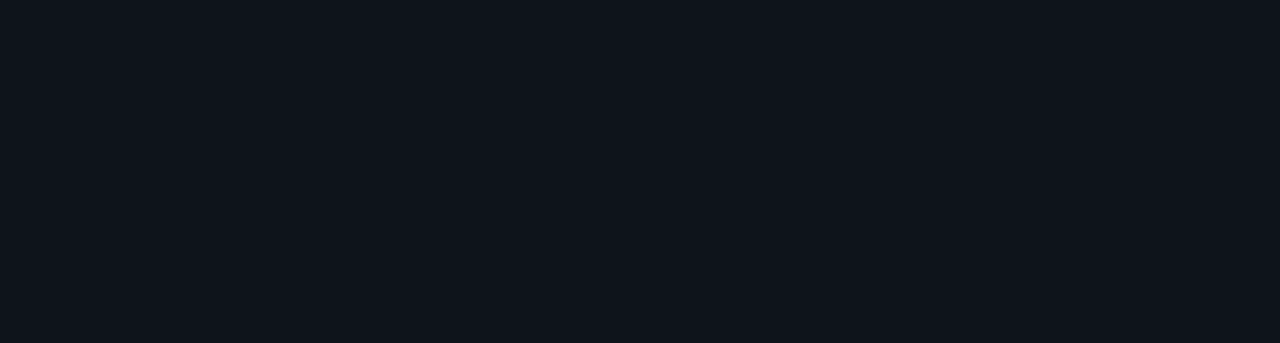
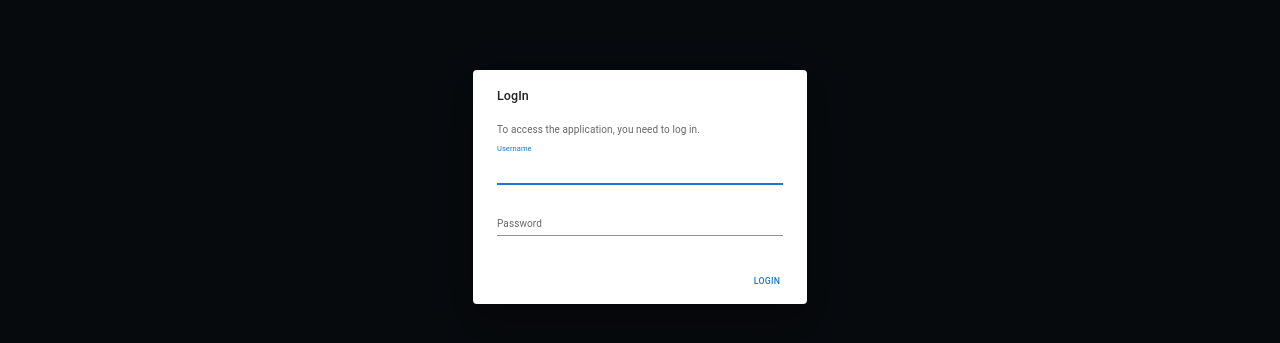
Before and after one commit to shehbazjafri/movie-rental, a React (Create React App) app: page / in a window 1280 px wide. Shown: the part 213-556 px from the top of the page. Built offline with nearby package versions, Linux system fonts and the light colour scheme; no server answers.

Commit message:
feat(app): add login modal

```diff
--- a/src/App.js
+++ b/src/App.js
@@ -7,6 +7,10 @@
 import SearchInput from "./components/SearchInput";
 import Badge from "@mui/material/Badge";
 import ShoppingCartIcon from "@mui/icons-material/ShoppingCart";
+import LoginModal from "./components/LoginModal";
+
+const USER_NAME = process.env.USER_NAME || "admin";
+const PASSWORD = process.env.PASSWORD || "admin_12345";
 
 const StyledHeader = styled.header`
   padding: 2rem;
@@ -23,6 +27,11 @@
   const [movies, setMovies] = useState([]);
   const [searchValue, setSearchValue] = useState("");
   const [cart, setCart] = useState([]);
+  const [isLoggedIn, setIsLoggedIn] = useState(false);
+  const [loginErrorMessage, setLoginErrorMessage] = useState("");
+
+  console.log(process.env.API_KEY);
+  console.log(process.env.USER_NAME);
 
   const getMovies = async (searchValue) => {
     const apiUrl = `http://www.omdbapi.com/?s=${searchValue}&apikey=87b6f88e`;
@@ -33,7 +42,6 @@
 
     const response = await fetch(apiUrl);
     const data = await response.json();
-    console.log(data);
 
     if (data.Search) {
       setMovies(data.Search);
@@ -53,6 +61,14 @@
     // add movie to cart if not already in cart
     if (!cart.find((m) => m.imdbID === movie.imdbID)) {
       setCart([...cart, movie]);
+    }
+  };
+
+  const handleLogin = (username, password) => {
+    if (username === USER_NAME && password === PASSWORD) {
+      setIsLoggedIn(true);
+    } else {
+      setLoginErrorMessage("Invalid credentials");
     }
   };
 
@@ -79,6 +95,11 @@
         </StyledHeaderItems>
       </StyledHeader>
       <MovieGrid movies={movies} addToCart={handleAddToCart} />
+      <LoginModal
+        show={!isLoggedIn}
+        onLogin={handleLogin}
+        error={loginErrorMessage}
+      />
     </>
   );
 }
--- /dev/null
+++ b/src/components/LoginModal.js
@@ -0,0 +1,55 @@
+import React, { useState } from "react";
+import Button from "@mui/material/Button";
+import TextField from "@mui/material/TextField";
+import Dialog from "@mui/material/Dialog";
+import DialogActions from "@mui/material/DialogActions";
+import DialogContent from "@mui/material/DialogContent";
+import DialogContentText from "@mui/material/DialogContentText";
+import DialogTitle from "@mui/material/DialogTitle";
+
+function LoginModal({ show, onLogin, error }) {
+  const [username, setUsername] = useState("");
+  const [password, setPassword] = useState("");
+
+  const handleLogin = () => {
+    onLogin(username, password);
+  };
+
+  return (
+    <Dialog open={show}>
+      <DialogTitle>LogIn</DialogTitle>
+      <DialogContent>
+        <DialogContentText>
+          To access the application, you need to log in.
+        </DialogContentText>
+        <TextField
+          autoFocus
+          margin="dense"
+          id="username"
+          label="Username"
+          type="text"
+          fullWidth
+          variant="standard"
+          value={username}
+          onChange={(e) => setUsername(e.target.value)}
+        />
+        <TextField
+          margin="dense"
+          id="password"
+          label="Password"
+          type="password"
+          fullWidth
+          variant="standard"
+          value={password}
+          onChange={(e) => setPassword(e.target.value)}
+        />
+        <DialogContentText style={{ color: "red" }}>{error}</DialogContentText>
+      </DialogContent>
+      <DialogActions>
+        <Button onClick={handleLogin}>LogIn</Button>
+      </DialogActions>
+    </Dialog>
+  );
+}
+
+export default LoginModal;
```
Also changed, not shown: 1 other file (tests, documents, lock files or other folders).
